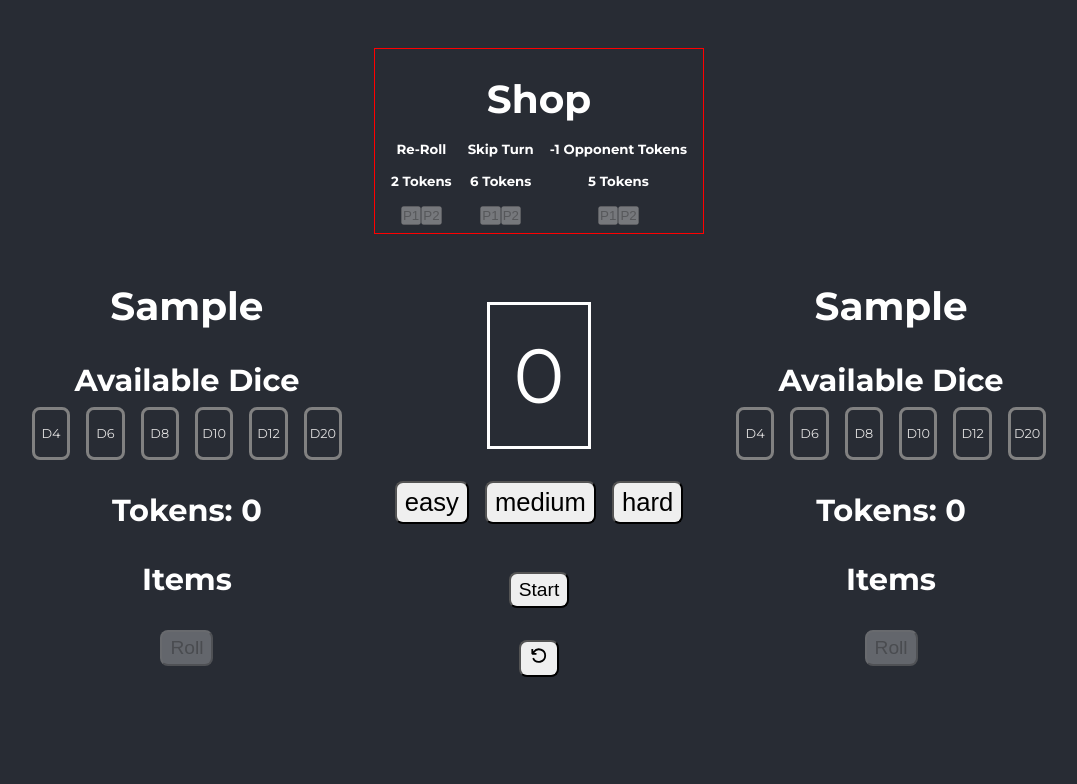
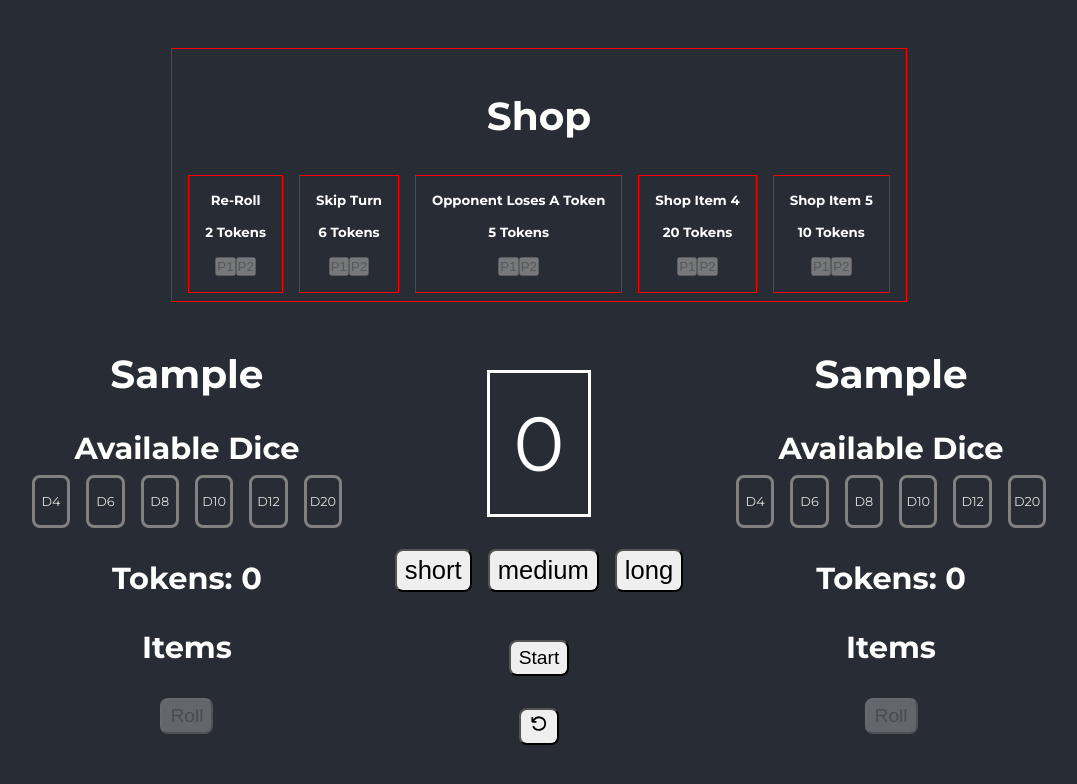
Before and after one commit to heatedtowel/dice-game, a React (Create React App) app: page / in a window 1280 px wide. Both pictures are taken after typing "Sample", "Sample" into the empty fields and a click on the button "Continue". Shown: the top 784 px of the page, without its empty margins (101-1178 px from the left). Built offline with nearby package versions, Linux system fonts and the light colour scheme.

Commit message:
added player color option, implemented item removal from player when used, chaged items into objects containing functions they provide, need to implement item class. Changed starting tokens, game modes, and number of tokens gained per turn

```diff
--- a/src/GameReducer.js
+++ b/src/GameReducer.js
@@ -18,7 +18,8 @@ export const ACTIONS = {
   playerDiceRemoval: 'playerDiceRemoval',
   playerRoll: 'playerRoll',
   purchaseItem: 'purchaseItem',
-  useItem: 'useItem',
+  playerItemRemoval: 'playerItemRemoval',
+  minusOpponentTokens: 'minusOpponentTokens',
   win: 'win',
 }
 
@@ -75,15 +76,15 @@ export function reducer(state, action) {
       }
       return itemAddition
     case 'playerItemRemoval':
-      let ItemRemoval = {
+      console.log(payload.item)
+      let itemRemoval = {
         ...state,
       };
-      ItemRemoval[`player${payload.playerNumber}`] = {
+      itemRemoval[`player${payload.playerNumber}`] = {
         ...state[`player${payload.playerNumber}`],
-        selectedDice: [...state[`player${payload.playerNumber}`].selectedDice.filter(dice => dice !== payload.die)],
-        tokens: payload.tokens
+        items: [...state[`player${payload.playerNumber}`].items.filter(item => item.name !== payload.item)],
       }
-      return ItemRemoval
+      return itemRemoval
     case 'playerRoll':
       let playerRoll = {
         ...state,
@@ -96,6 +97,15 @@ export function reducer(state, action) {
         tokens: payload.tokens + state.tokensPerTurn
       }
       return playerRoll
+    case 'minusOpponentTokens':
+      let opponentTokens = {
+        ...state,
+      };
+      opponentTokens[`player${payload.opposingPlayer}`] = {
+        ...state[`player${payload.opposingPlayer}`],
+        tokens: state[`player${payload.opposingPlayer}`].tokens - payload.minusTokenAmmount
+      }
+      return opponentTokens
     default:
       throw new Error();
   };
--- a/src/components/gameboard/Gameboard.jsx
+++ b/src/components/gameboard/Gameboard.jsx
@@ -12,7 +12,8 @@ import './css/gameboard.css';
 
 const Gameboard = ({ initialState, state, dispatch, ACTIONS }) => {
   const [hasSetName, setHasSetName] = useState(false)
-  const difficulties = ['easy', 'medium', 'hard'];
+  const difficulties = ['short', 'medium', 'long'];
+  //build out difficulty class
 
   return (
     <>
@@ -37,6 +38,7 @@ const Gameboard = ({ initialState, state, dispatch, ACTIONS }) => {
             <Player
               state={state}
               player={state.player1}
+              opposingPlayer={state.player2}
               dispatch={dispatch}
               ACTIONS={ACTIONS}
             />
@@ -63,6 +65,7 @@ const Gameboard = ({ initialState, state, dispatch, ACTIONS }) => {
             <Player
               state={state}
               player={state.player2}
+              opposingPlayer={state.player1}
               dispatch={dispatch}
               ACTIONS={ACTIONS}
             />
--- a/src/components/player/Player.jsx
+++ b/src/components/player/Player.jsx
@@ -1,9 +1,10 @@
 import { useState, useEffect } from 'react'
+import { motion } from 'framer-motion'
 import PlayerItems from '../playerItems/PlayerItems'
 import Dice from '../dice/Dice'
 import './assests/css/player.css'
 
-const Player = ({ state, dispatch, ACTIONS, player }) => {
+const Player = ({ state, dispatch, ACTIONS, player, opposingPlayer }) => {
   let { playerNumber, selectedDice, name, tokens } = player
   let [diceRolls, setDiceRolls] = useState([])
   const dice = ['4', '6', '8', '10', '12', '20']
@@ -75,7 +76,10 @@ const Player = ({ state, dispatch, ACTIONS, player }) => {
   }
 
   return (
-    <div className='player--container'>
+    <motion.div
+      className='player--container'
+      animate={{ color: player.color ? `${player.color}` : '#FFFFFF' }}
+    >
       <h2>{name}</h2>
       <div className='dice--container'>
         <div className='dice-title'>
@@ -102,9 +106,15 @@ const Player = ({ state, dispatch, ACTIONS, player }) => {
       <div className='player--item--container'>
         <h3>Items</h3>
         <div className='items--container'>
-          {player.items?.map((item) => {
+          {Object.keys(player.items).map((item) => {
             return (
-              <PlayerItems key={`${item}-${player.name}`} item={item} />
+              <PlayerItems
+                key={`${player.items[item].name}-${player.name}`}
+                item={player.items[item]}
+                player={player}
+                opposingPlayer={opposingPlayer}
+                state={state}
+              />
             )
           })}
         </div>
@@ -122,7 +132,7 @@ const Player = ({ state, dispatch, ACTIONS, player }) => {
           )
         }))}
       </div>
-    </div>
+    </motion.div>
   )
 }
 
--- a/src/components/playerInfo/PlayerInfo.jsx
+++ b/src/components/playerInfo/PlayerInfo.jsx
@@ -46,23 +46,27 @@ const WinScreen = ({ initialState, setHasSetName }) => {
           <div>
             <h1>Player 1</h1>
             <input
+              className='player--name'
               style={{ color: (player1Info.name.length >= 3) ? 'green' : 'red' }}
               type="text"
               placeholder='please choose a name'
               onChange={(e) => setplayer1Info(prev => ({ ...prev, name: e.target.value }))}
             />
             <input
+              className='player--color'
               type="color"
               onChange={(e) => setplayer1Info(prev => ({ ...prev, color: e.target.value }))}
             />
             <h1>Player 2</h1>
             <input
+              className='player--name'
               style={{ color: (player2Info.name.length >= 3) ? 'green' : 'red' }}
               type="text"
               placeholder='please choose a name'
               onChange={(e) => setplayer2Info(prev => ({ ...prev, name: e.target.value }))}
             />
             <input
+              className='player--color'
               type="color"
               onChange={(e) => setplayer2Info(prev => ({ ...prev, color: e.target.value }))}
             />
--- a/src/components/playerInfo/css/playerInfo.css
+++ b/src/components/playerInfo/css/playerInfo.css
@@ -6,10 +6,16 @@
   transform: translate(-50%, -50%);
 }
 
-form > div > input {
+.player--name {
   padding: .5rem;
+  margin: .5rem;
   border-radius: .3rem;
   font-size: 1vw;
+}
+
+.player--color {
+  width: 1rem;
+  height: 1rem;
 }
 
 .infoBtn {
--- a/src/components/playerItems/PlayerItems.jsx
+++ b/src/components/playerItems/PlayerItems.jsx
@@ -1,6 +1,9 @@
-const PlayerItems = ({ item }) => {
+const PlayerItems = ({ item, player, state, opposingPlayer }) => {
   return (
-    <h5>{item}</h5>
+    <button
+      onClick={() => state.turn !== player.name ? item.effect(player.playerNumber, opposingPlayer.playerNumber, item.name) : null}
+    >{item.name}
+    </button>
   )
 }
 
--- a/src/components/shop/Shop.jsx
+++ b/src/components/shop/Shop.jsx
@@ -2,15 +2,53 @@ import './css/shop.css'
 
 const Shop = ({ state, dispatch, ACTIONS }) => {
   const shopContents = {
-    'Re-Roll': 2,
-    'Skip Turn': 6,
-    '-1 Opponent Tokens': 5,
+    'Re-Roll': {
+      name: 'Re-Roll',
+      price: 2,
+      effect: function () { return console.log('reroll') }
+    },
+    'Skip Turn': {
+      name: 'Skip Turn',
+      price: 6,
+      effect: function () { return console.log('Skip Turn') }
+    },
+    'Opponent Loses A Token': {
+      name: 'Opponent Loses A Token',
+      price: 5,
+      effect: function (playerNumber, opposingPlayer, itemToRemove) {
+        dispatch({
+          type: ACTIONS.minusOpponentTokens,
+          payload: {
+            opposingPlayer: opposingPlayer,
+            minusTokenAmmount: 1
+          }
+        })
+        dispatch({
+          type: ACTIONS.playerItemRemoval,
+          payload: {
+            item: itemToRemove,
+            playerNumber: playerNumber
+          }
+        })
+      }
+    },
+    'Shop Item 4': {
+      name: 'Re-Roll',
+      price: 20,
+      effect: function () { return console.log('reroll') }
+    },
+    'Shop Item 5': {
+      name: 'Skip Turn',
+      price: 10,
+      effect: function () { return console.log('Skip Turn') }
+    },
   }
 
   const handlePowerUps = (player, key, cost) => {
-    if (player.tokens >= cost && !player.items.includes(key)) {
+    let existingItem = player.items?.find((itemKey) => key === itemKey.name)
+    if ((player.tokens >= cost) && !existingItem) {
       let newTokenCount = player.tokens - cost
-      dispatch({ type: ACTIONS.purchaseItem, payload: { item: key, tokens: newTokenCount, playerNumber: player.playerNumber } })
+      dispatch({ type: ACTIONS.purchaseItem, payload: { item: shopContents[key], tokens: newTokenCount, playerNumber: player.playerNumber } })
     }
   }
 
@@ -23,17 +61,17 @@ const Shop = ({ state, dispatch, ACTIONS }) => {
         <div className='shop--item--container'>
           {Object.keys(shopContents).map((key) => {
             return (
-              <div className='shopItem'>
+              <div key={key} className='shopItem'>
                 <h5>{key}</h5>
-                <h5>{shopContents[key]} Tokens</h5>
+                <h5>{shopContents[key].price} Tokens</h5>
                 <div>
                   <button
-                    onClick={() => handlePowerUps(state.player1, key, shopContents[key])}
+                    onClick={() => handlePowerUps(state.player1, key, shopContents[key].price)}
                     disabled={!state.start || state.turn === state.player1.name}>
                     P1
                   </button>
                   <button
-                    onClick={() => handlePowerUps(state.player2, key, shopContents[key])}
+                    onClick={() => handlePowerUps(state.player2, key, shopContents[key].price)}
                     disabled={!state.start || state.turn === state.player2.name}
                   >
                     P2
--- a/src/components/shop/css/shop.css
+++ b/src/components/shop/css/shop.css
@@ -13,6 +13,8 @@
 .shopItem {
   display: flex;
   flex-direction: column;
+  border: .1rem solid red;
+  padding: 1rem;
   gap: 1rem;
   font-size: 2vh;
 }
--- a/src/components/start/Start.jsx
+++ b/src/components/start/Start.jsx
@@ -8,9 +8,9 @@ const Start = ({ dispatch, state, ACTIONS, setHasSetName }) => {
     let min;
     if (state.start !== true && state.difficulty !== '') {
       switch (difficulty) {
-        case 'easy':
-          state.player1.setTokens(2)
-          state.player2.setTokens(2)
+        case 'short':
+          state.player1.setTokens(3)
+          state.player2.setTokens(3)
           min = 1
           dispatch({
             type: ACTIONS.start,
@@ -21,26 +21,26 @@ const Start = ({ dispatch, state, ACTIONS, setHasSetName }) => {
           })
           break;
         case 'medium':
-          state.player1.setTokens(4)
-          state.player2.setTokens(4)
+          state.player1.setTokens(3)
+          state.player2.setTokens(3)
           min = 50
           dispatch({
             type: ACTIONS.start,
             payload: {
               initialNumber: Math.floor(Math.random() * (100 - min + 1) + min),
-              tokensPerTurn: 4
+              tokensPerTurn: 2
             }
           })
           break;
-        case 'hard':
-          state.player1.setTokens(6)
-          state.player2.setTokens(6)
+        case 'long':
+          state.player1.setTokens(3)
+          state.player2.setTokens(3)
           min = 100
           dispatch({
             type: ACTIONS.start,
             payload: {
               initialNumber: Math.floor(Math.random() * (200 - min + 1) + min),
-              tokensPerTurn: 6
+              tokensPerTurn: 2
             }
           })
           break;
```
